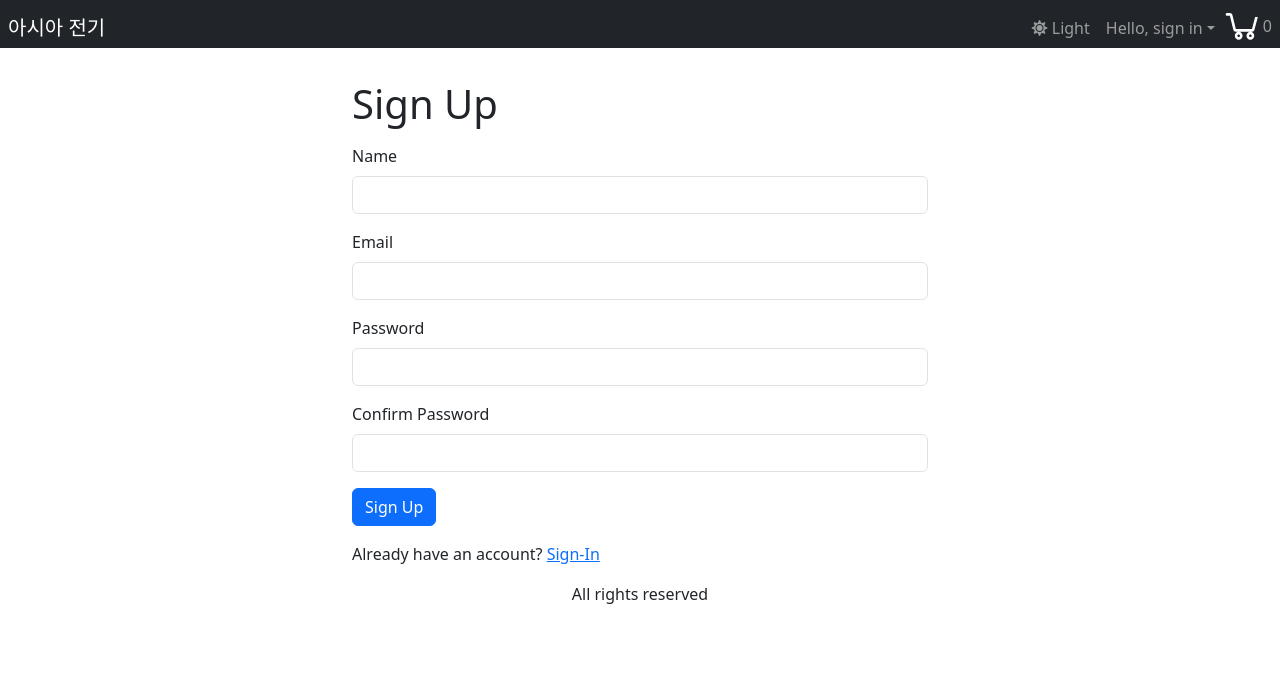
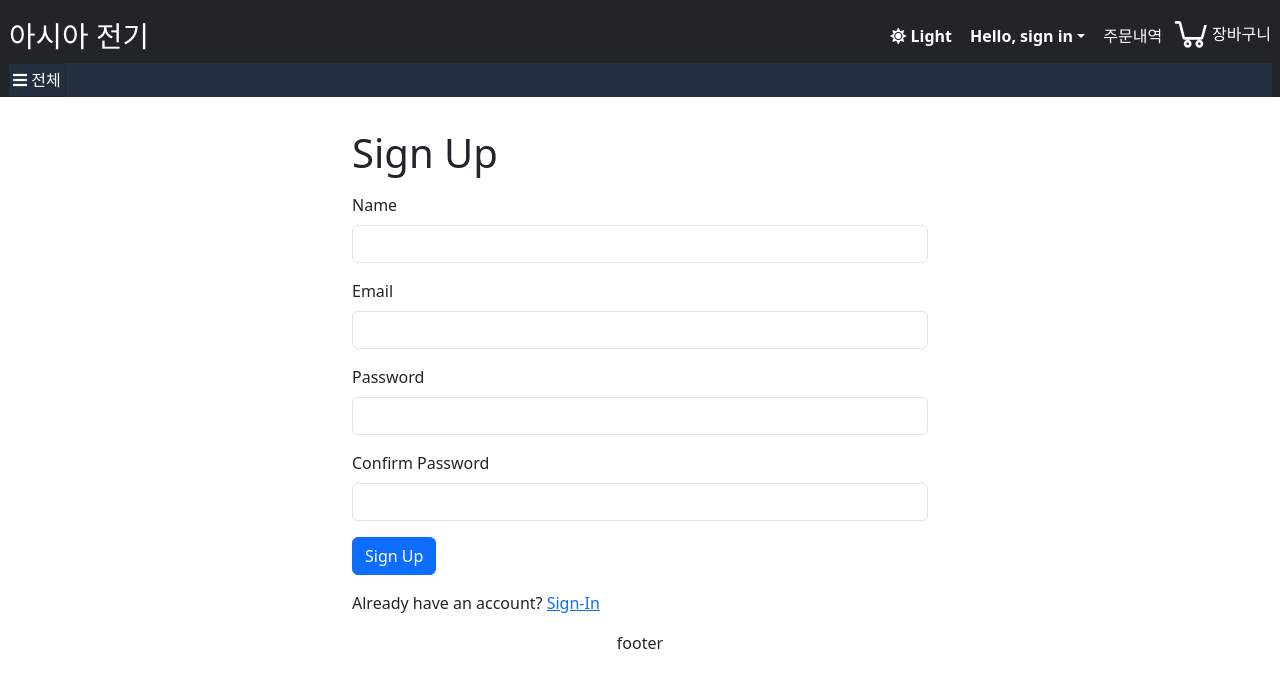
Before and after one commit to YangDong-E/tscproject, a React (Vite) app in the folder asia/frontend/: page /signup in a window 1280 px wide. Shown: the top 688 px of the page. Built offline with nearby package versions, Linux system fonts and the light colour scheme.

Commit message:
24.04.10 - 프로젝트 asia

```diff
--- a/asia/frontend/src/App.tsx
+++ b/asia/frontend/src/App.tsx
@@ -71,29 +71,38 @@ function App() {
                     title={`${userInfo.name}님`}
                   >
                     <LinkContainer to="/profile">
-                      <NavDropdown.Item>User Profile</NavDropdown.Item>
+                      <NavDropdown.Item>정보</NavDropdown.Item>
                     </LinkContainer>
-                    {/* <NavDropdown.Divider /> */}
                     <LinkContainer to="/orderhistory">
-                      <NavDropdown.Item>Order History</NavDropdown.Item>
+                      <NavDropdown.Item>주문 내역</NavDropdown.Item>
                     </LinkContainer>
+                    <NavDropdown.Divider />
                     <Link
                       className="dropdown-item"
                       to="#signout"
                       onClick={signoutHandler}
                     >
-                      {" "}
-                      Sign Out{" "}
+                      로그아웃
                     </Link>
                   </NavDropdown>
                 ) : (
                   <NavDropdown className="header-link" title={`Hello, sign in`}>
                     <LinkContainer to="/signin">
-                      <NavDropdown.Item>Sign In</NavDropdown.Item>
+                      <NavDropdown.Item>로그인</NavDropdown.Item>
                     </LinkContainer>
                   </NavDropdown>
                 )}
+
+                <Link to="/orderhistory" className="nav-link header-link">
+                  주문내역
+                </Link>
                 <Link to="/cart" className="nav-link header-link p-0">
+                  {cart.cartItems.length > 0 && (
+                    <span className="cart-badge">
+                      {cart.cartItems.reduce((a, c) => a + c.quantity, 0)}
+                    </span>
+                  )}
+
                   <svg
                     fill="#ffffff"
                     viewBox="130 150 200 300"
@@ -102,33 +111,33 @@ function App() {
                   >
                     <path d="M 110.164 188.346 C 104.807 188.346 100.437 192.834 100.437 198.337 C 100.437 203.84 104.807 208.328 110.164 208.328 L 131.746 208.328 L 157.28 313.233 C 159.445 322.131 167.197 328.219 176.126 328.219 L 297.409 328.219 C 306.186 328.219 313.633 322.248 315.951 313.545 L 341.181 218.319 L 320.815 218.319 L 297.409 308.237 L 176.126 308.237 L 150.592 203.332 C 148.426 194.434 140.675 188.346 131.746 188.346 L 110.164 188.346 Z M 285.25 328.219 C 269.254 328.219 256.069 341.762 256.069 358.192 C 256.069 374.623 269.254 388.165 285.25 388.165 C 301.247 388.165 314.431 374.623 314.431 358.192 C 314.431 341.762 301.247 328.219 285.25 328.219 Z M 197.707 328.219 C 181.711 328.219 168.526 341.762 168.526 358.192 C 168.526 374.623 181.711 388.165 197.707 388.165 C 213.704 388.165 226.888 374.623 226.888 358.192 C 226.888 341.762 213.704 328.219 197.707 328.219 Z M 197.707 348.201 C 203.179 348.201 207.434 352.572 207.434 358.192 C 207.434 363.812 203.179 368.183 197.707 368.183 C 192.236 368.183 187.98 363.812 187.98 358.192 C 187.98 352.572 192.236 348.201 197.707 348.201 Z M 285.25 348.201 C 290.722 348.201 294.977 352.572 294.977 358.192 C 294.977 363.812 290.722 368.183 285.25 368.183 C 279.779 368.183 275.523 363.812 275.523 358.192 C 275.523 352.572 279.779 348.201 285.25 348.201 Z" />
                   </svg>
-                  {
-                    <span className="cart-badge">
-                      {cart.cartItems.reduce((a, c) => a + c.quantity, 0)}
-                    </span>
-                  }
-                  {/* <span>장바구니</span> */}
+
+                  <span>장바구니</span>
                 </Link>
               </Nav>
             </Navbar.Collapse>
           </div>
+          <div className="sub-header">
+            <div className="d-flex">
+              <Link
+                to="#"
+                className="nav-link header-link p-1"
+                onClick={() => setSidebarIsOpen(!sidebarIsOpen)}
+              >
+                <i className="fas fa-bars"></i> 전체
+              </Link>
+            </div>
+          </div>
+          <Navbar.Toggle aria-controls="basic-navbar-nav" />
         </Navbar>
       </header>
-
-      {sidebarIsOpen && (
-        <div
-          onClick={() => setSidebarIsOpen(!sidebarIsOpen)}
-          className="side-navbar-backdrop"
-        ></div>
-      )}
-
       <main>
-        <Container className="mt-3">
+        <Container fluid>
           <Outlet />
         </Container>
       </main>
       <footer>
-        <div className="text-center">All rights reserved</div>
+        <div className="text-center">footer</div>
       </footer>
     </div>
   );
--- a/asia/frontend/src/index.css
+++ b/asia/frontend/src/index.css
@@ -41,3 +41,45 @@ img.thumbnail {
   left: auto;
   right: 1px;
 }
+
+/* header */
+
+.navbar-brand {
+  font-weight: bold;
+  font-size: 1.8rem;
+}
+
+a.header-link,
+.header-link > a {
+  border: 1px rgb(33, 37, 41) solid;
+  border-radius: 2px;
+  color: white !important;
+  font-weight: bold;
+}
+
+a.header-link:hover,
+.header-link > a:hover {
+  color: white;
+  border: 1px white solid;
+}
+.header .dropdown-menu {
+  color: black !important;
+  background-color: white;
+}
+.header .dropdown-item {
+  color: black !important;
+  background-color: white;
+}
+.header .dropdown-item a:hover {
+  border: 1px rgb(33, 37, 41) solid;
+}
+.sub-header {
+  background-color: #232f3e;
+}
+.cart-badge {
+  position: absolute;
+  color: #f08000;
+  font-weight: bold;
+  margin-left: 16px;
+  margin-top: -3px;
+}
```
